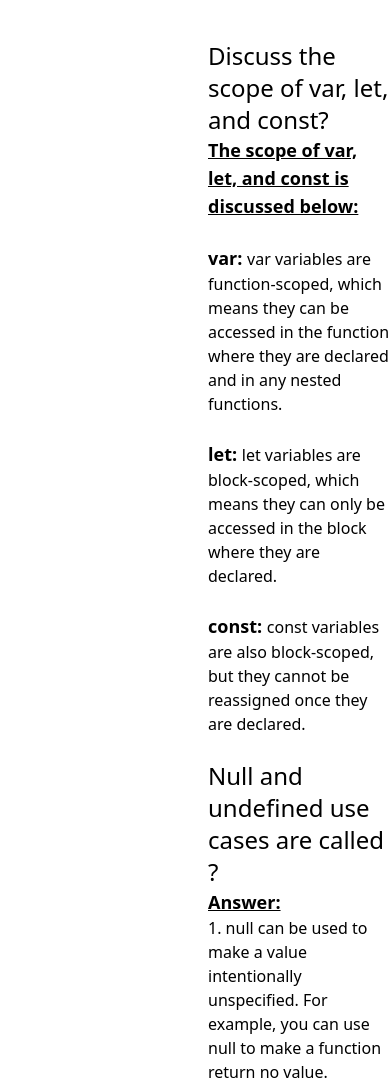
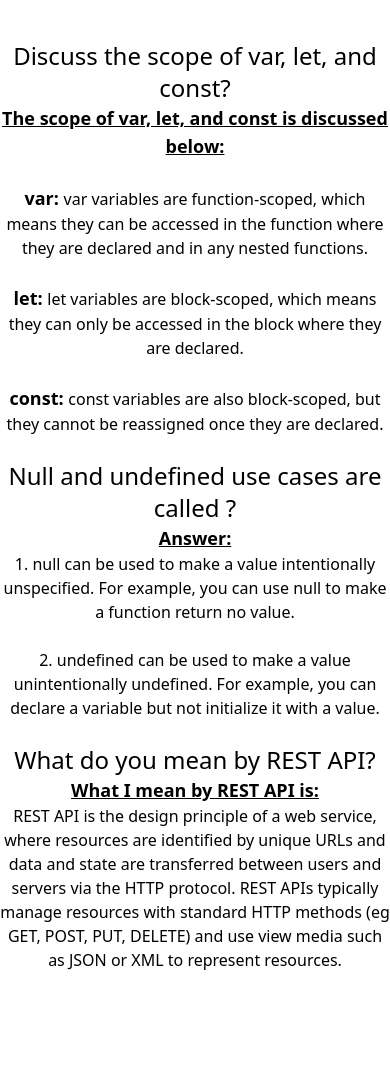
Before and after one commit to TomorChandraRoy/Assignment-6-Projects, a plain HTML site: page blog.html in a window 390 px wide. Shown: the top 1087 px of the page. After the commit the page ends 972 px from the top, so only its background shows below. Drawn offline with nearby package versions, Linux system fonts and the light colour scheme.

Commit message:
Blog Article Done

```diff
--- a/blog.html
+++ b/blog.html
@@ -8,7 +8,7 @@
   </head>
   <body>
     <main>
-        <section class=" text-left ml-52 mt-10 ">
+        <section class="ml-18 text-center lg:text-left lg:ml-52 mt-10 ">
             <h3 class="text-2xl font-medium">Discuss the scope of var, let, and const?</h3>
             <p><span class="text-lg font-semibold underline">The scope of var, let, and const is discussed below:</span><br> <br> <span class="text-lg font-semibold">var:  </span> var variables are function-scoped, which means they can be accessed in the function where they are declared and in any nested functions.</p><br><span class="text-lg font-semibold">let:  </span>let variables are block-scoped, which means they can only be accessed in the block where they are declared.</p><br><span class="text-lg font-semibold">const:  </span> const variables are also block-scoped, but they cannot be reassigned once they are declared.</p> <br>
             <h3  class="text-2xl font-medium">Null and undefined use cases are called ?</h3>
```
